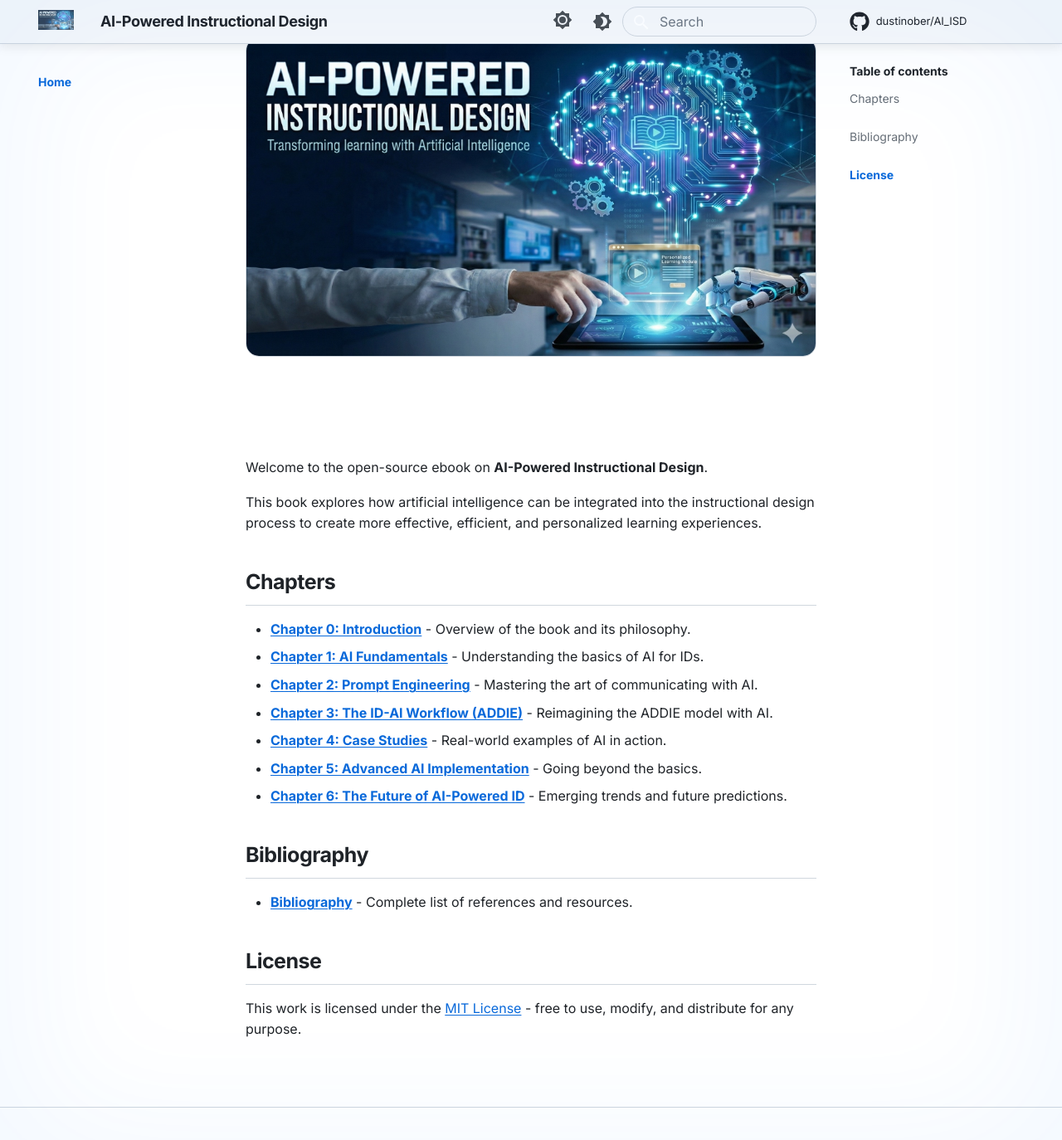
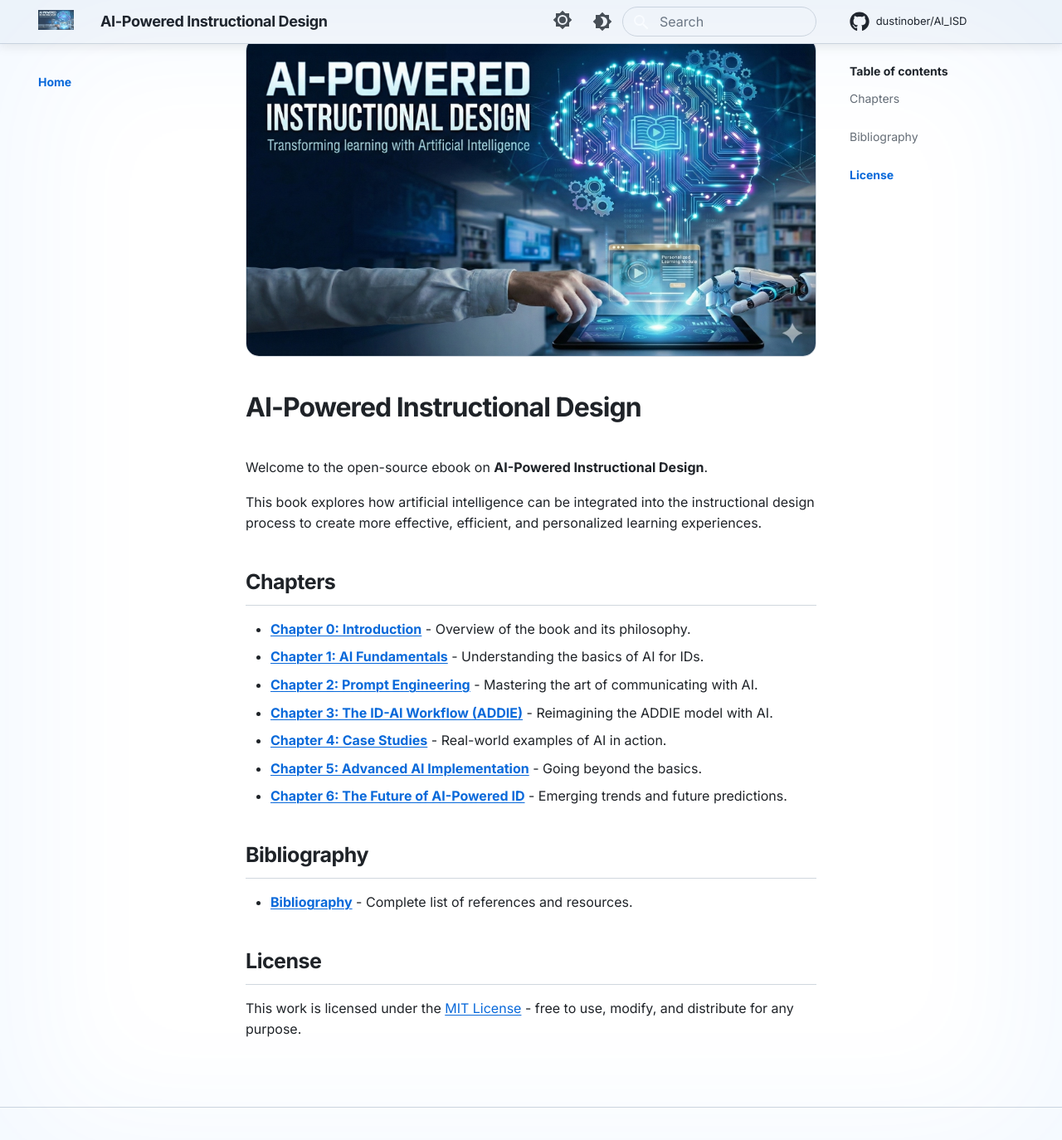
Before and after one commit to dustinober1/Ebook_AI-Powered_Instructional_Design, an MkDocs documentation site: the page built from docs/index.md, in a window 1280 px wide and 1400 px high, scrolled down 135 px. Shown: the top 1374 px of the window at 83% size. Built offline with MkDocs 1.6.1 and Material for MkDocs 9.7.7, drawn with Linux system fonts in a browser that asks for light colours; comment, search, counter and statistics services are not loaded.

Commit message:
fix: ensure h1 headers use theme-aware color for full light mode support

```diff
--- a/docs/stylesheets/extra.css
+++ b/docs/stylesheets/extra.css
@@ -223,8 +223,7 @@ body {
 .md-typeset h1 {
     font-weight: 700;
     letter-spacing: -0.03em;
-    color: #FFFFFF !important;
-    /* Solid white for maximum readability - gradient can cause accessibility issues */
+    color: var(--custom-text-primary) !important;
 }
 
 .md-typeset h2,
```
